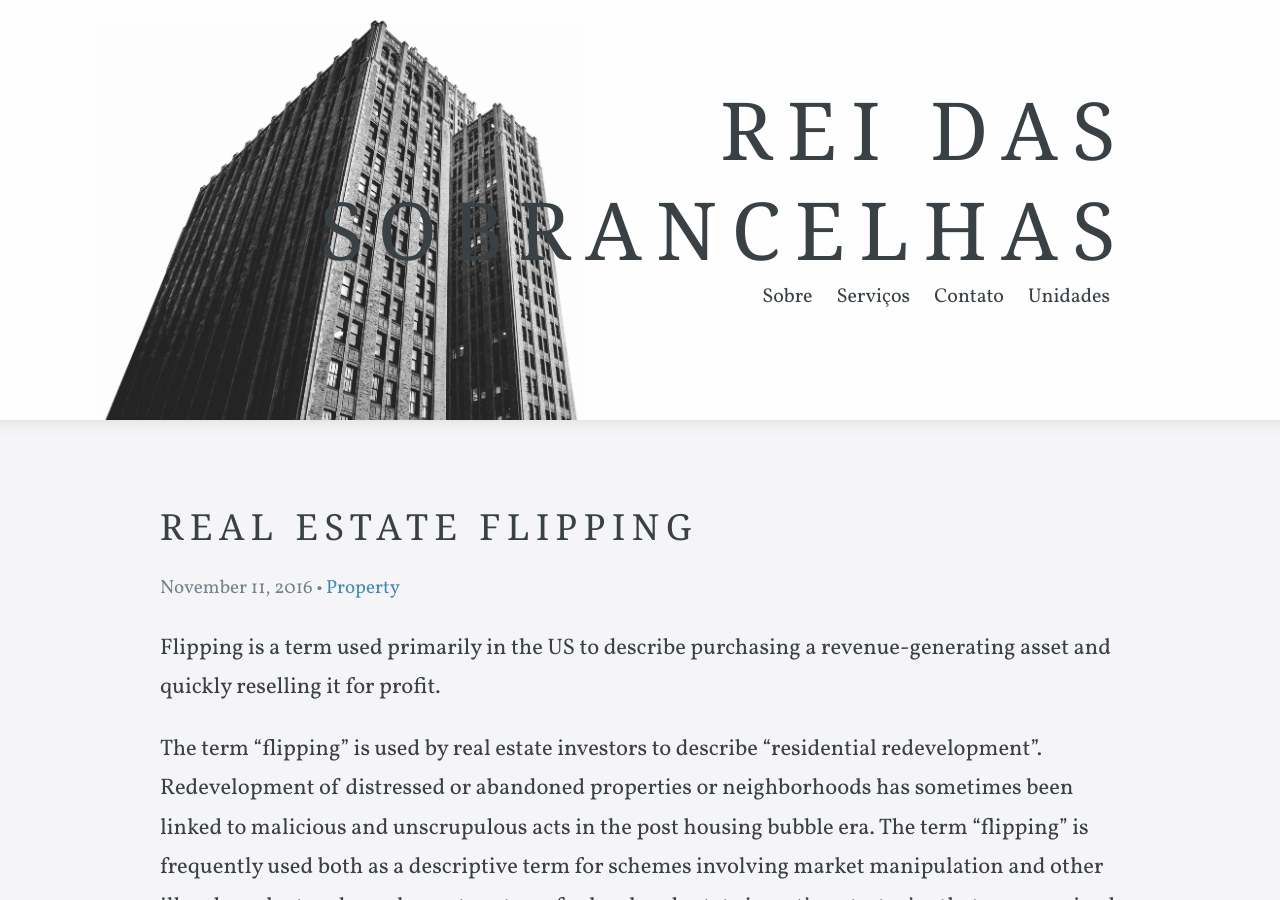
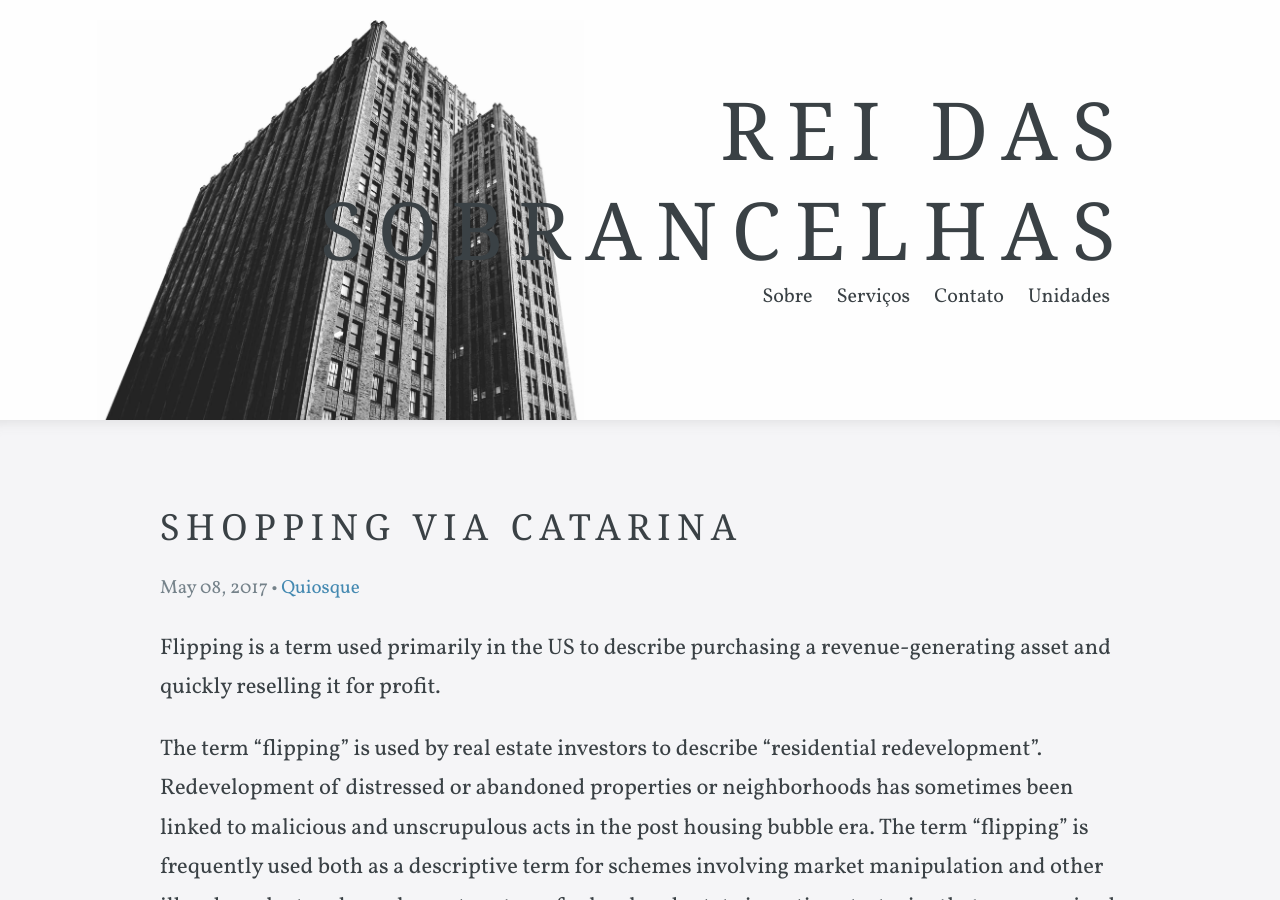
Before and after one commit to eltonn/RDS, a Jekyll site: the page built from _posts/2017-05-08-Shopping-Via-Catarina.md, in a window 1280 px wide and 900 px high. Built offline with Jekyll 4.4.1, drawn with Linux system fonts in a browser that asks for light colours; some web fonts are replaced; some of the changed text lies outside the part shown.

Commit message:
conteudo

```diff
--- a/_posts/2016-11-11-real-estate-flipping.md
+++ b/_posts/2017-05-08-Shopping-Via-Catarina.md
@@ -1,10 +1,10 @@
 ---
-title: Real Estate Flipping
-date: 2016-11-11 00:00:00
+title: Shopping Via Catarina
+date: 2017-05-08 00:00:00
 categories:
-  - Property
-author_staff_member: john-doe
-image: "https://unsplash.it/600/450?image=448&a=.png"
+  - Quiosque
+author_staff_member: Eduardo Reis
+image: "/RDS/images/viacatarina05.jpg"
 large_header: false
 ---
 
--- a/advice/index.html
+++ b/advice/index.html
@@ -1,6 +1,6 @@
 ---
 title: Unidades
-call_to_action: Advice
+call_to_action: Contact
 background_image_path:
 large_header: false
 show_in_navigation: true
```
Also changed, not shown: images/viacatarina.jpg (added), images/viacatarina05.jpg (added).
